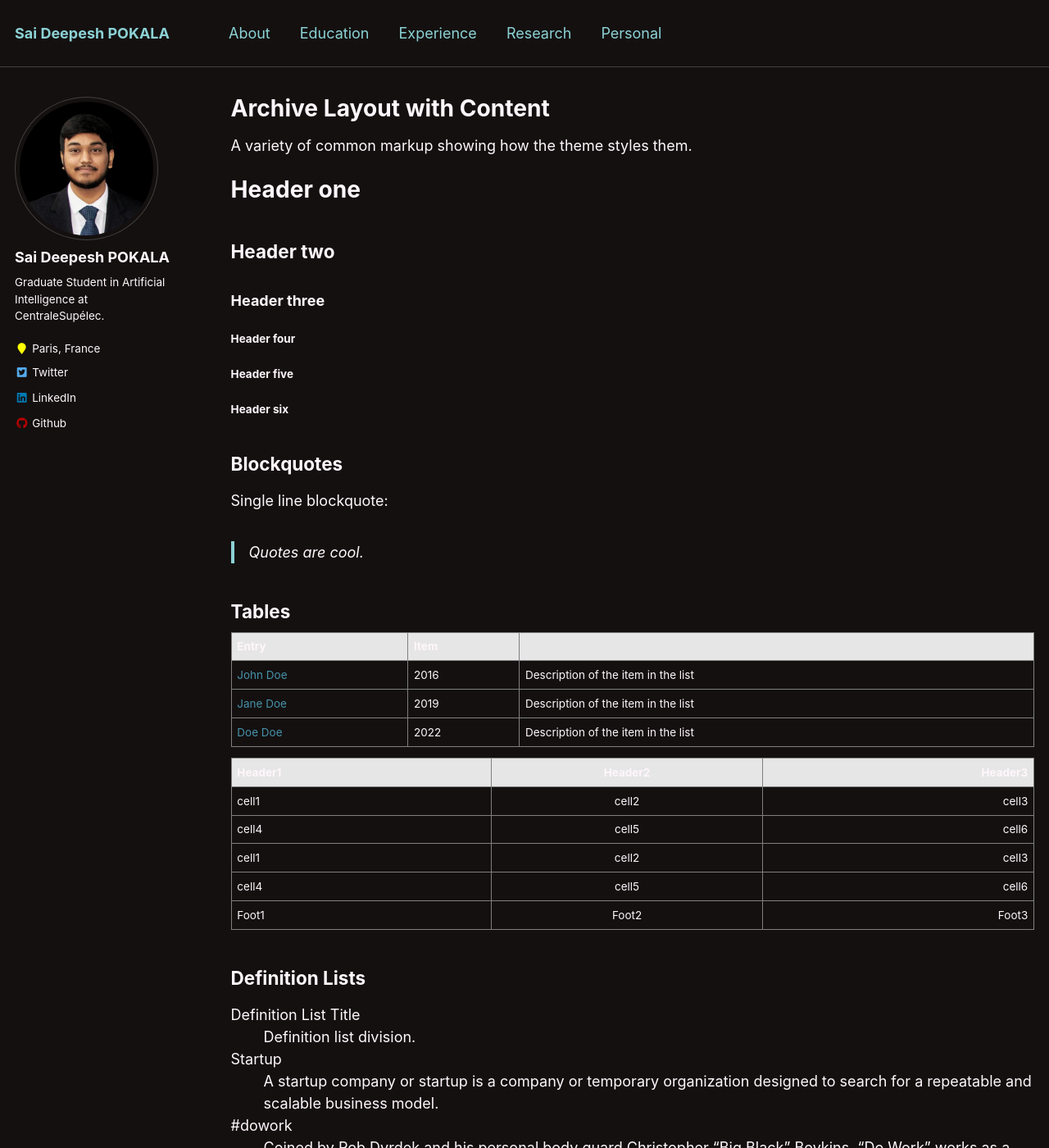
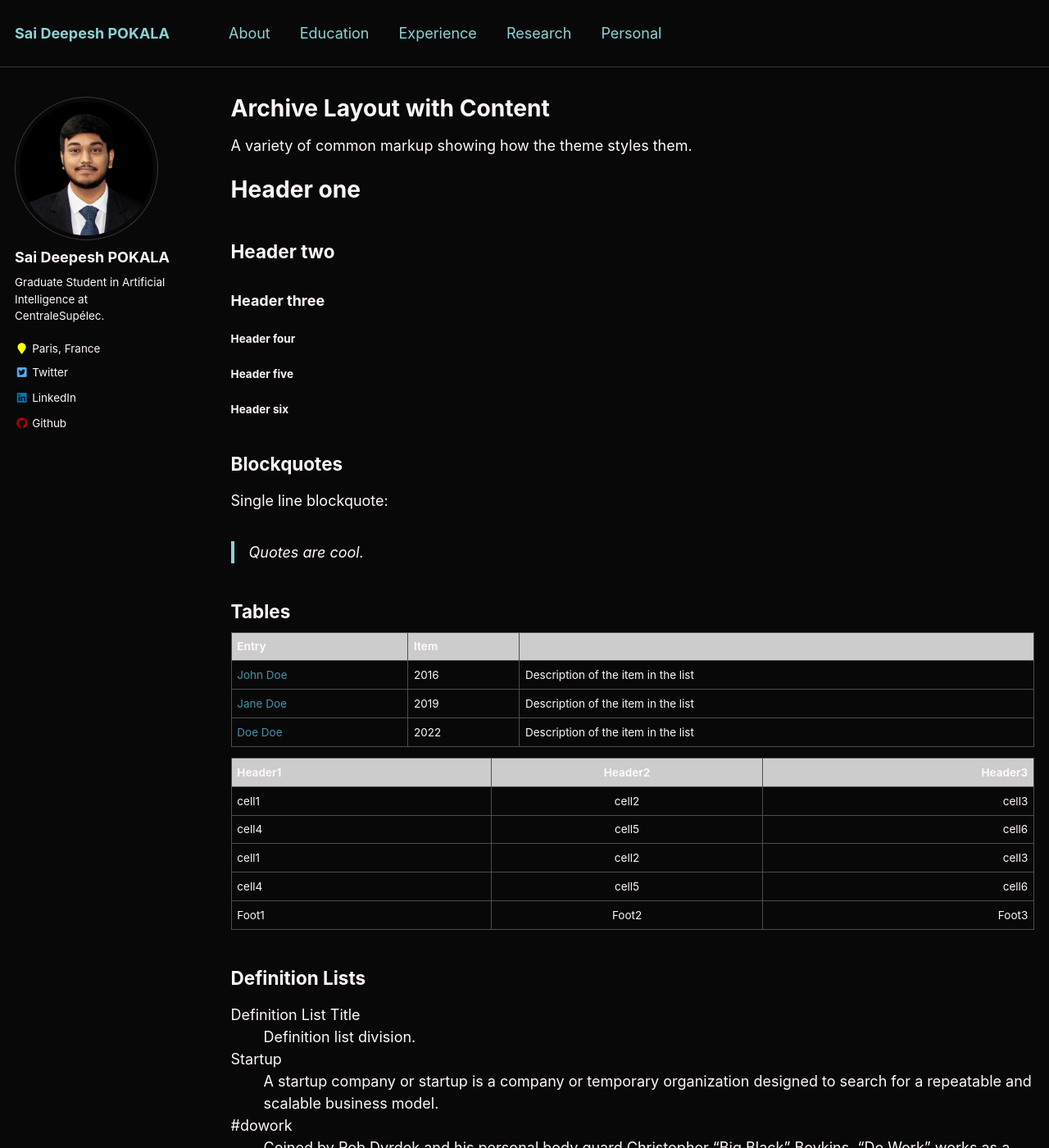
Before and after one commit to saideepesh/saideepesh.github.io, a Jekyll site: the page built from _pages/archive-layout-with-content.md, in a window 1280 px wide and 1400 px high. Shown: the whole window at 82% size. Built offline with Jekyll 4.4.1, drawn with Linux system fonts in a browser that asks for light colours.

Commit message:
updated colors in variable.scss

```diff
--- a/_sass/_variables.scss
+++ b/_sass/_variables.scss
@@ -48,13 +48,13 @@ $type-size-8                : 0.625em;  // ~10px
    ========================================================================== */
 
 $gray                       : #000000;
-$dark-gray                  : mix(#000, $gray, 40%);
-$darker-gray                : mix(#000, $gray, 60%);
-$light-gray                 : mix(#fff, $gray, 50%);
-$lighter-gray               : mix(#fff, $gray, 90%);
+$dark-gray                  : mix(#000, $gray, 20%);
+$darker-gray                : mix(#000, $gray, 40%);
+$light-gray                 : mix(#fff, $gray, 30%);
+$lighter-gray               : mix(#fff, $gray, 80%);
 
-$body-color                 : #141010;
-$background-color           : #141010;
+$body-color                 : #080808;
+$background-color           : #080808;
 $code-background-color      : mix(#000, $background-color, 15%);
 $code-background-color-dark : mix(#000, $background-color, 20%);
 $text-color                 : #fff6fb;
```
